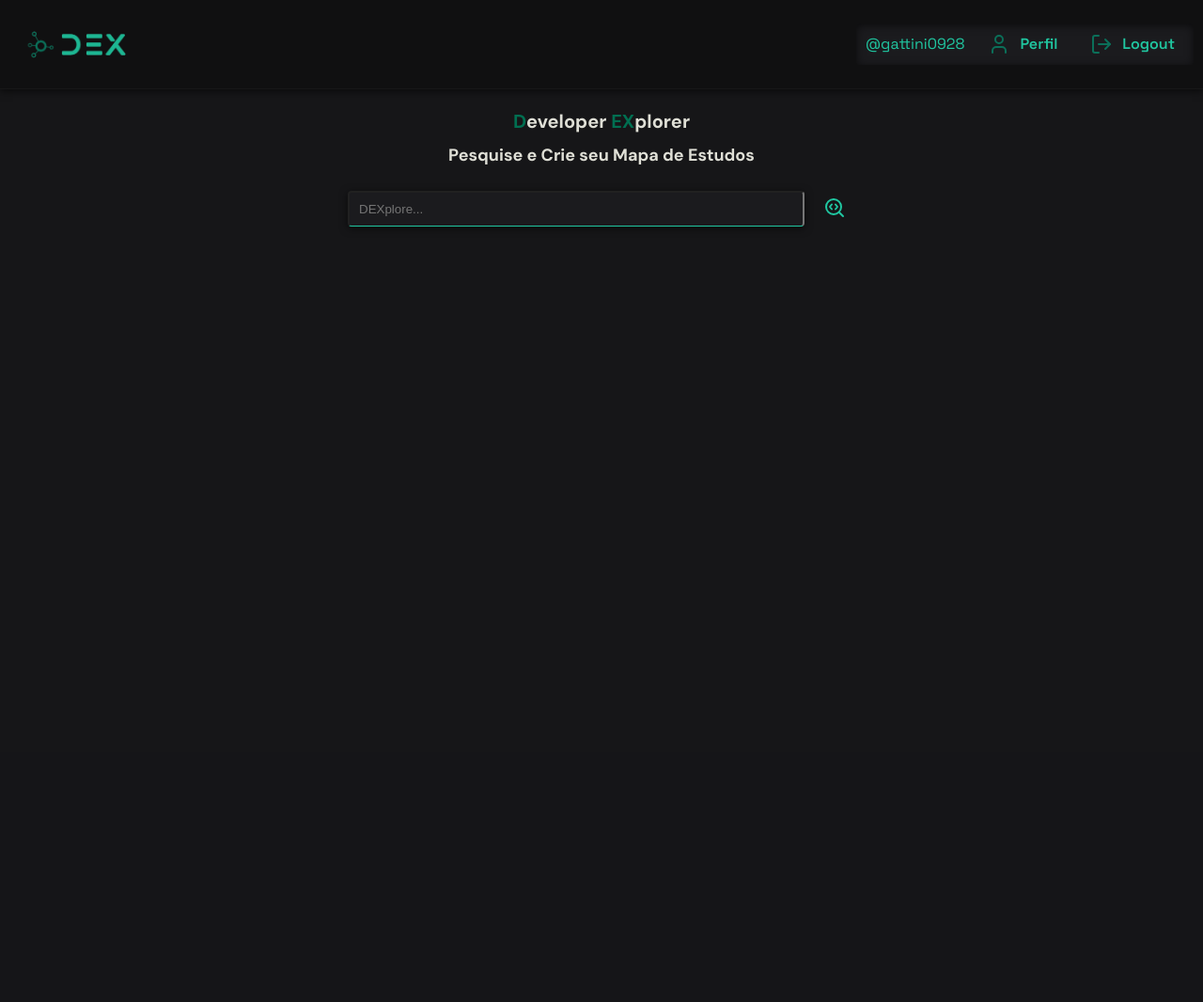
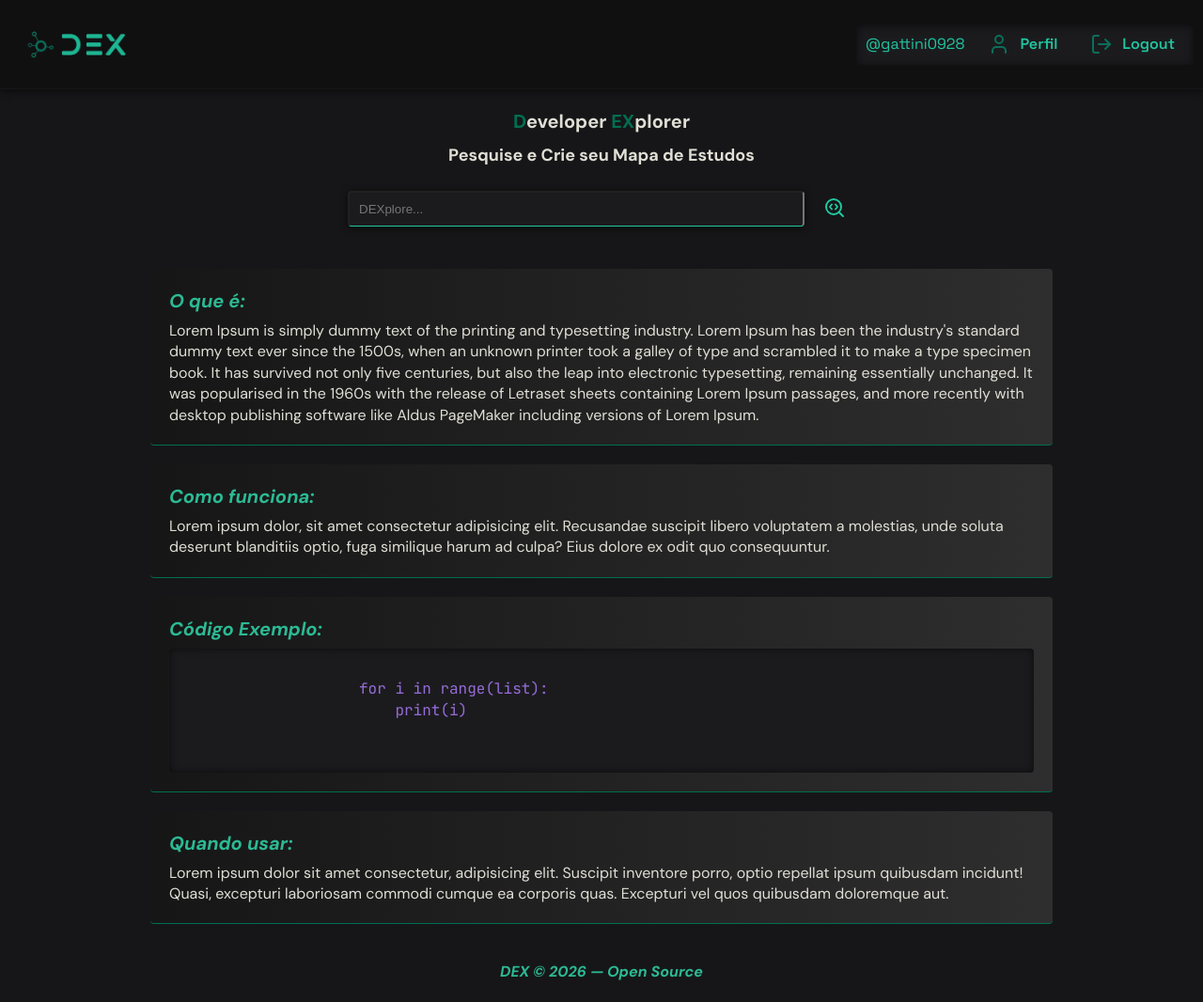
Before and after one commit to gattini0928/DEX, a Django app: page / in a window 1280 px wide. Shown: the whole page at 94% size. Before the commit the page ends 241 px from the top, so only its background shows below. Run offline with Django 5.2, Linux system fonts and the light colour scheme.

Commit message:
homepage pronta

```diff
--- a/core/static/css/home.css
+++ b/core/static/css/home.css
@@ -79,3 +79,50 @@ h3 {
 .search-icon {
     color: #20C7A1;
 }
+
+.h2 {
+    color: #2cba94;
+    align-self: flex-start;
+    font-style: italic;
+    margin-bottom: 0.7rem;
+}
+
+.containers {
+    display: flex;
+    flex-direction: column;
+    gap: 2rem;
+    margin: 0 auto;
+    padding: 2rem;
+    align-items: center;
+    justify-content: center;
+}
+
+.container {
+    background-image: linear-gradient(to right, rgb(22, 22, 22), rgb(47, 46, 46));
+    width: 80%;
+    padding: 2rem;
+    border-bottom: solid 1px #006f51;
+    border-radius: 0.4rem;
+    padding: 2rem;
+}
+
+pre {
+    font-family: "JetBrains Mono", monospace;
+    color: #af7cfcd5;
+    background-color: #1b1b1e;
+    box-shadow: inset 0 0px 8px rgba(0, 0, 0, 0.6);
+    padding: 1rem;
+    border-radius: 0.4rem;
+    overflow-x: auto;
+    align-items: flex-start;
+}
+
+code {
+    font-family: "JetBrains Mono", monospace;
+}
+
+.copyright {
+    color: #2cba94;
+    font-style:italic;
+    font-weight: bold;
+}
--- a/core/templates/home.html
+++ b/core/templates/home.html
@@ -19,5 +19,38 @@
         <input type="text" class="search-input" name="search" placeholder="DEXplore...">
         <button type="submit" class="search-btn"><i class="search-icon" data-lucide="search-code"></i></button>
     </form>
+    <div class="containers">
+        <div class="container">
+            <h2 class="h2">O que é:</h2>
+            <p class="text">Lorem Ipsum is simply dummy text of
+                the printing and typesetting industry.
+                Lorem Ipsum has been the industry's standard dummy
+                text ever since the 1500s, when an unknown printer
+                took a galley of type and scrambled it to make a
+                type specimen book. It has survived not only five
+                centuries, but also the leap into electronic typesetting,
+                remaining essentially unchanged. It was popularised in the 1960s with the release of Letraset sheets containing Lorem Ipsum passages, and more recently with desktop publishing software like Aldus PageMaker including versions of Lorem Ipsum.</p>
+        </div>
+        <div class="container">
+            <h2 class="h2">Como funciona:</h2>
+            <p class="text">Lorem ipsum dolor, sit amet consectetur adipisicing elit. Recusandae suscipit libero voluptatem a molestias, unde soluta deserunt blanditiis optio, fuga similique harum ad culpa? Eius dolore ex odit quo consequuntur.</p>
+        </div>
+        <div class="container code-cointaner">
+            <h2 class="h2">Código Exemplo:</h2>
+            <pre>
+                <code>
+                    for i in range(list):
+                        print(i)
+                </code>
+            </pre>
+        </div>
+        <div class="container">
+            <h2 class="h2">Quando usar:</h2>
+                <p class="text">Lorem ipsum dolor sit amet consectetur, adipisicing elit. Suscipit inventore porro, optio repellat ipsum quibusdam incidunt! Quasi, excepturi laboriosam commodi cumque ea corporis quas. Excepturi vel quos quibusdam doloremque aut.</p>
+        </div>
+    </div>
+    <footer>
+        <p class="copyright">DEX © 2026 — Open Source</p>
+    </footer>
 </main>
 {% endblock %}
```
